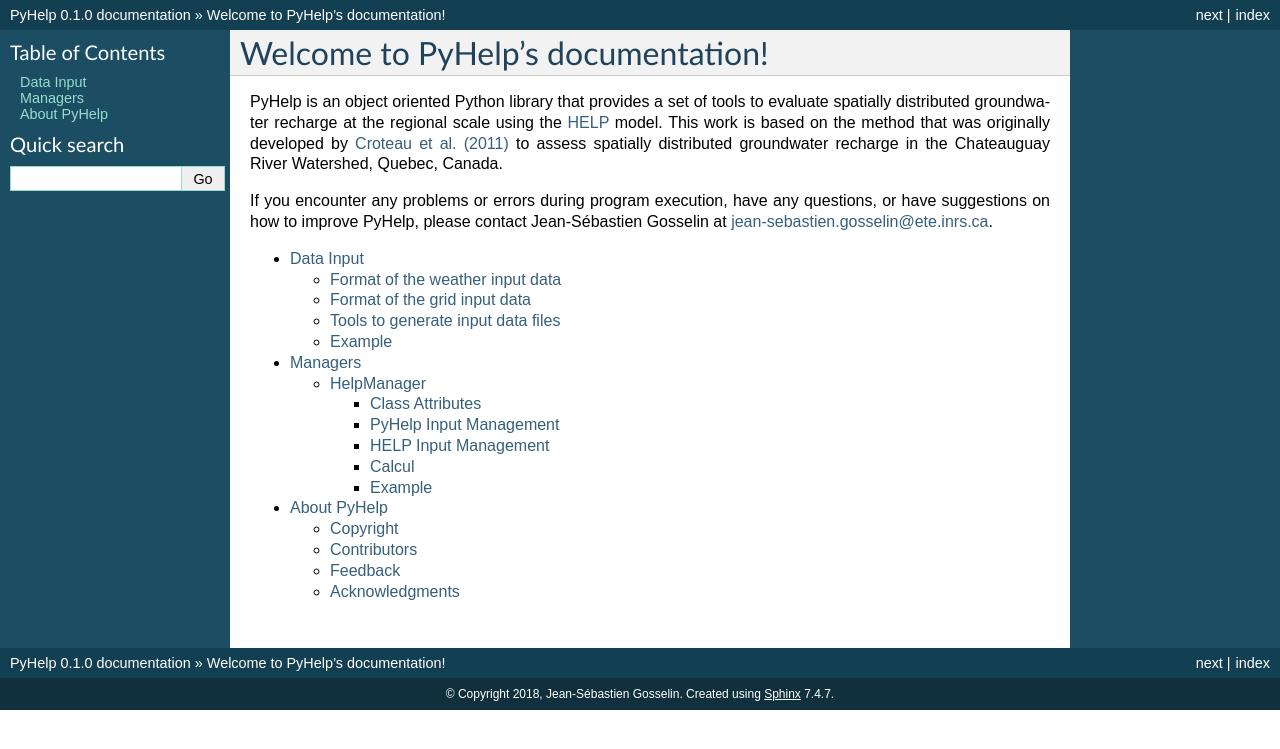
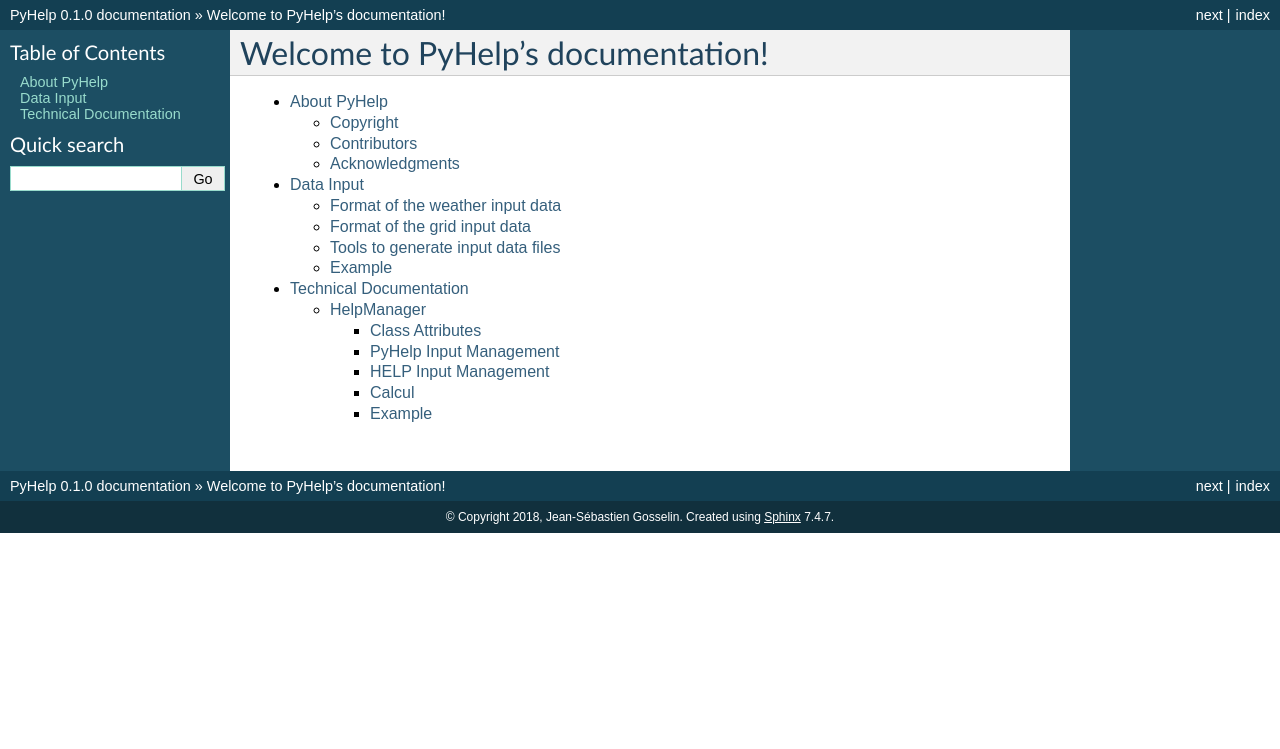
Before and after one commit to cgq-qgc/pyhelp, a Sphinx documentation site: the page built from docs/index.rst, in a window 1280 px wide. Shown: the top 749 px of the page. Built offline with Sphinx 7.4.7, drawn with Linux system fonts in a browser that asks for light colours; formulas are drawn with MathJax 3.

```diff
--- a/docs/index.rst
+++ b/docs/index.rst
@@ -1,21 +1,6 @@
 Welcome to PyHelp's documentation!
 ==================================
-
-PyHelp is an object oriented Python library that provides a set of tools to
-evaluate spatially distributed groundwater recharge at the regional scale
-using the `HELP`_ model.
-This work is based on the method that was originally developed by
-`Croteau et al. (2011)`_ to assess spatially distributed groundwater recharge
-in the Chateauguay River Watershed, Quebec, Canada.
-
-If you encounter any problems or errors during program execution,
-have any questions, or have suggestions on how to improve PyHelp,
-please contact Jean-Sébastien Gosselin at jean-sebastien.gosselin@ete.inrs.ca.
-
 .. toctree::
+   about
    data
    managers
-   about
-
-.. _HELP: https://www.epa.gov/land-research/hydrologic-evaluation-landfill-performance-help-model
-.. _Croteau et al. (2011): https://www.tandfonline.com/doi/abs/10.4296/cwrj3504451
--- a/docs/managers.rst
+++ b/docs/managers.rst
@@ -1,7 +1,5 @@
-Managers
+Technical Documentation
 =================================
-PyHelp is a Python library for using the HELP model to compute monthly
-groundwater budget at the regional scale.
 
 .. toctree::
    help_manager
```
Also changed, not shown: docs/about.rst (+16 -10 lines).
